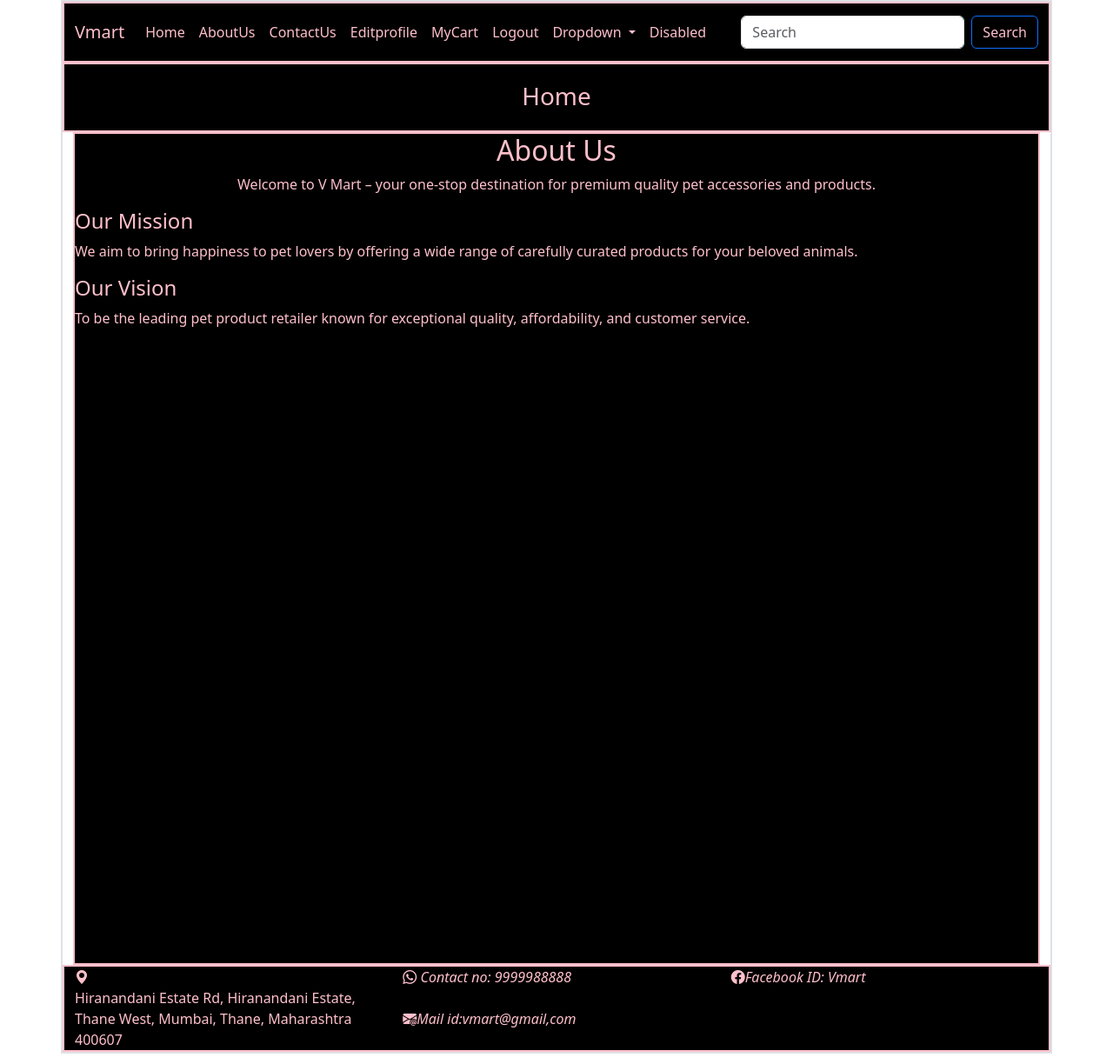
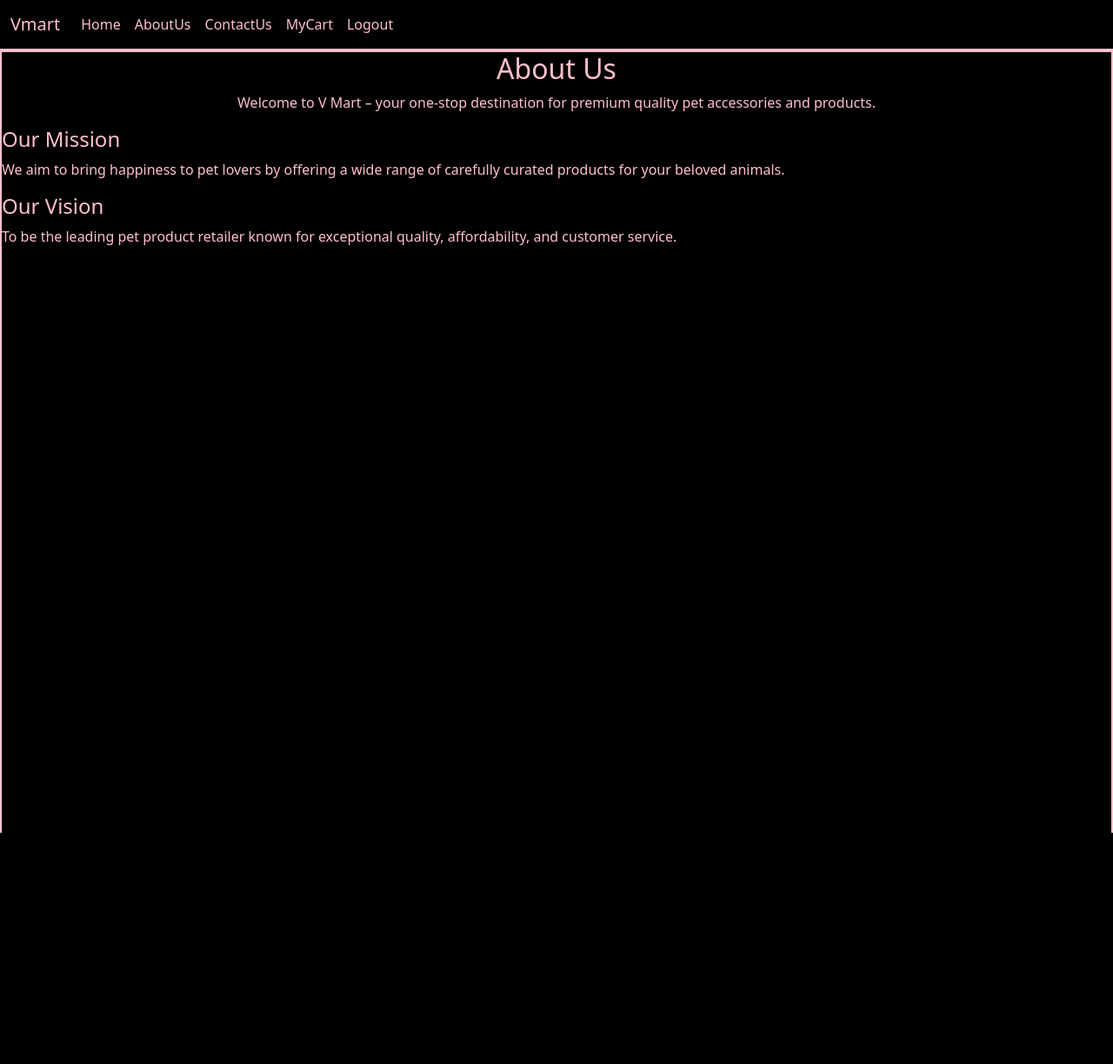
Before and after one commit to VEDU2002/petstore, a Django app: page /aboutus in a window 1280 px wide. Shown: the whole page at 87% size. After the commit the page ends 958 px from the top, so only its background shows below. Run offline with Django 5.2, Linux system fonts and the light colour scheme; the visitor is signed in with stand-in values (Sample User, id 1); some libraries are stand-ins or nearby versions.

Commit message:
Update header.html

```diff
--- a/templates/header.html
+++ b/templates/header.html
@@ -7,80 +7,81 @@
   <title>V Mart</title>
   <link rel="stylesheet" href="https://cdn.jsdelivr.net/npm/bootstrap-icons@1.11.3/font/bootstrap-icons.min.css">
   <link rel="stylesheet" href="{% static 'css/bootstrap.min.css' %}">
+
   <style>
-      a{
+    * {
+      margin: 0;
+      padding: 0;
+      box-sizing: border-box;
+    }
+
+    html, body {
+      width: 100%;
+      height: 100%;
+      overflow-x: hidden;
+      background-color: #f5d6e4;
+    }
+
+    a {
       text-decoration: none;
       color: pink;
     }
 
+    .navbar {
+      background-color: black;
+      border-bottom: 2px solid pink;
+    }
 
-
+    .navbar a {
+      color: pink !important;
+    }
   </style>
 </head>
 <body>
-    <div class="container border border border-sucess border-2">
-        <div class="row " style="height: 70px; border: 2px solid pink;">
-            <nav class="navbar navbar-expand-lg " style="background-color: black;">
   <div class="container-fluid">
-              <a class="navbar-brand" href="/" style="color: pink;">Vmart</a>
-              <button class="navbar-toggler" type="button" data-bs-toggle="collapse" data-bs-target="#navbarSupportedContent" aria-controls="navbarSupportedContent" aria-expanded="false" aria-label="Toggle navigation">
+    <div class="row">
+      <div class="col-md-12 p-0 m-0">
+        <nav class="navbar navbar-expand-lg">
+          <div class="container-fluid">
+            <a class="navbar-brand" href="/">Vmart</a>
+            <button class="navbar-toggler" type="button" data-bs-toggle="collapse"
+              data-bs-target="#navbarSupportedContent" aria-controls="navbarSupportedContent" aria-expanded="false"
+              aria-label="Toggle navigation">
               <span class="navbar-toggler-icon"></span>
             </button>
+
             <div class="collapse navbar-collapse" id="navbarSupportedContent">
               <ul class="navbar-nav me-auto mb-2 mb-lg-0">
                 <li class="nav-item">
-                    <a class="nav-link active" aria-current="page" href="/" style="color: pink;">Home</a>
+                  <a class="nav-link active" aria-current="page" href="/">Home</a>
                 </li>
                 <li class="nav-item">
-                    <a class="nav-link" href="/aboutus" style="color: pink;">AboutUs</a>
+                  <a class="nav-link" href="/aboutus">AboutUs</a>
                 </li>
                 <li class="nav-item">
-                    <a class="nav-link" href="/contactus" style="color: pink;">ContactUs</a>
+                  <a class="nav-link" href="/contactus">ContactUs</a>
                 </li>
 
                 {% if request.user.is_authenticated %}
                 <li class="nav-item">
-                    <a class="nav-link" href="" style="color: pink;">Editprofile</a>
+                  <a class="nav-link" href="/showmycart">MyCart</a>
                 </li>
                 <li class="nav-item">
-                    <a class="nav-link" href="/showmycart" style="color: pink;">MyCart</a>
+                  <a class="nav-link" href="/logout">Logout</a>
+                </li>
+                {% else %}
+                <li class="nav-item">
+                  <a class="nav-link" href="/login">Login</a>
                 </li>
                 <li class="nav-item">
-                    <a class="nav-link" href="/logout" style="color: pink;">Logout</a>
+                  <a class="nav-link" href="/register">Register</a>
                 </li>
                 {% endif %}
-                  {% if not request.user.is_authenticated %}
-                  <li class="nav-item">
-                    <a class="nav-link" href="/login" style="color: pink;">Login</a>
-                  </li>
-                  <li class="nav-item">
-                    <a class="nav-link" href="/register" style="color: pink;">Register</a>
-                  </li>
-                  {% endif %}
-                  <li class="nav-item dropdown">
-                    <a class="nav-link dropdown-toggle" href="#" role="button" data-bs-toggle="dropdown" aria-expanded="false" style="color: pink;">
-                      Dropdown
-                    </a>
-                    <ul class="dropdown-menu">
-                      <li><a class="dropdown-item" href="#">Action</a></li>
-                      <li><a class="dropdown-item" href="#">Another action</a></li>
-                      <li><hr class="dropdown-divider"></li>
-                      <li><a class="dropdown-item" href="#">Something else here</a></li>
               </ul>
-                  </li>
-                  <li class="nav-item">
-                    <a class="nav-link disabled" aria-disabled="true" style="color: pink;">Disabled</a>
-                  </li>
-                </ul>
-                <form class="d-flex" role="search">
-                  <input class="form-control me-2" type="search" placeholder="Search" aria-label="Search" >
-                  <button class="btn btn-outline-primary" type="submit" style="color: pink;">Search</button>
-                </form>
             </div>
           </div>
-          </nav></div>
-          <div class="row  " style="height: 80px; background-color: black; border: 2px solid pink; ">
-            <center>
-            <h3 style="color: pink; margin-top: 20px;">Home</h3>
-            </center>
+        </nav>
       </div>
+    </div>
+  </div>
+</body>
```
Lines whose indentation alone changed are shown as unchanged.
